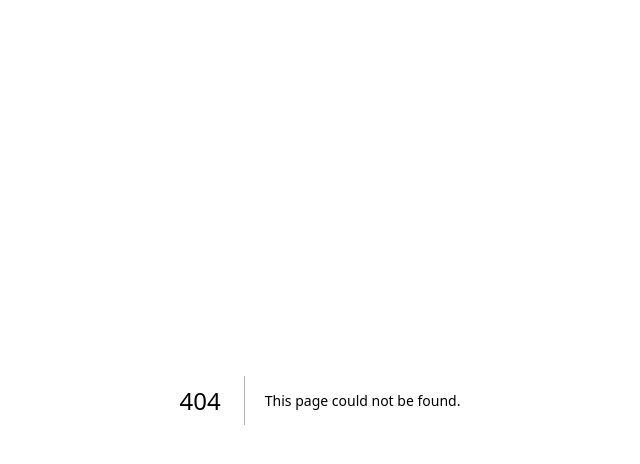
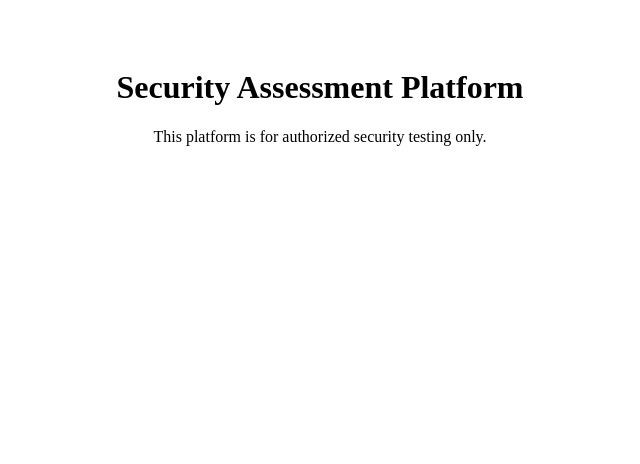
Before and after one commit to suppportksk-crypto/Cambot, a Next.js app: page / in a window 1280 px wide. Before the commit this address had no page. Shown: the top 464 px of the page, without its empty margins (320-960 px from the left). Built offline with nearby package versions, Linux system fonts and the light colour scheme.

Commit message:
Create index.js

```diff
--- /dev/null
+++ b/pages/index.js
@@ -0,0 +1,8 @@
+export default function Home() {
+  return (
+    <div style={{ padding: '40px', textAlign: 'center' }}>
+      <h1>Security Assessment Platform</h1>
+      <p>This platform is for authorized security testing only.</p>
+    </div>
+  );
+}
```
